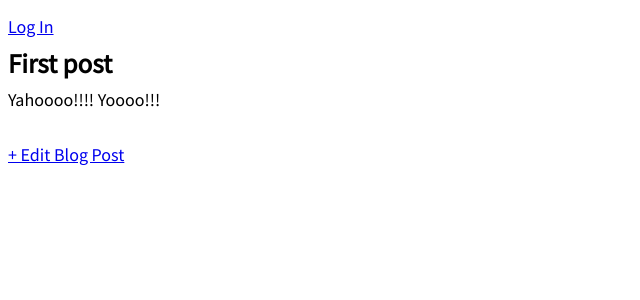
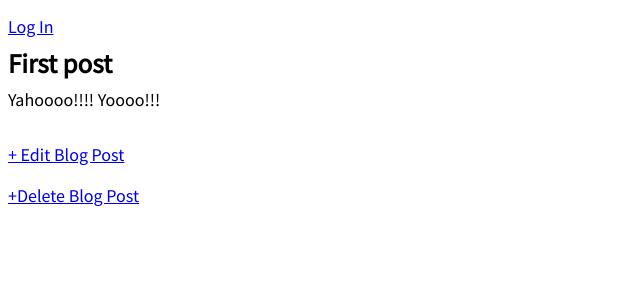
Before and after one commit to OdyaVovcher/Django_blog, a Django app: page /post/1/ in a window 1280 px wide. Shown: the part 160-460 px from the top of the page, without its empty margins (0-640 px from the left). Run offline with Django 3.2, Linux system fonts and the light colour scheme; data comes from the database, SQL or seed files in the repository; both versions use the stored data as it was after the commit.

Commit message:
last commit

```diff
--- a/blog_project/blog/urls.py
+++ b/blog_project/blog/urls.py
@@ -3,17 +3,22 @@ from django.urls import path
 
 from .views import (
 	BlogListView,
+	BlogUpdateView,
 	BlogDetailView,
 	BlogCreateView,
-	BlogUpdateView,
+	BlogDeleteView,
 	)
 
 urlpatterns = [
-
+	path('post/<int:pk>/delete/',
+    BlogDeleteView.as_view(), name='post_delete'),
 	path('post/<int:pk>/edit/',
 	BlogUpdateView.as_view(), name='post_edit'),
-	path('post/new/', BlogCreateView.as_view(), name='post_new'),
-	path('post/<int:pk>/', BlogDetailView.as_view(), name='post_detail'),
-	path('', BlogListView.as_view(), name='home'),
+	path('post/new/',
+	BlogCreateView.as_view(), name='post_new'),
+	path('post/<int:pk>/',
+	BlogDetailView.as_view(), name='post_detail'),
+	path('',
+	BlogListView.as_view(), name='home'),
 
 ]
--- a/blog_project/blog/views.py
+++ b/blog_project/blog/views.py
@@ -1,5 +1,7 @@
 from django.views.generic import ListView, DetailView
-from django.views.generic.edit import CreateView, UpdateView
+from django.views.generic.edit import CreateView, UpdateView, DeleteView
+from django.urls import reverse_lazy
+
 from .models import Post
 
 # Create your views here.
@@ -21,3 +23,8 @@ class BlogUpdateView(UpdateView):
 	model = Post
 	template_name = 'post_edit.html'
 	fields = ['title', 'body']
+
+class BlogDeleteView(DeleteView):
+	model = Post
+	template_name = 'post_delete.html'
+	success_url = reverse_lazy('home')
--- a/blog_project/templates/post_detail.html
+++ b/blog_project/templates/post_detail.html
@@ -6,5 +6,6 @@
 		<h2>{{ post.title }}</h2>
 		<p>{{ post.body }}</p>
 	</div>
-	<a href="{%  url 'post_edit' post.pk %}">+ Edit Blog Post</a>
+	<p><a href="{%  url 'post_edit' post.pk %}">+ Edit Blog Post</a></p>
+	<p><a href="{% url 'post_delete' post.pk%}"> +Delete Blog Post</a></p>
 {% endblock content %}
```
Also changed, not shown: blog_project/templates/post_delete.html (added, +12 -0 lines), blog_project/db.sqlite3.
